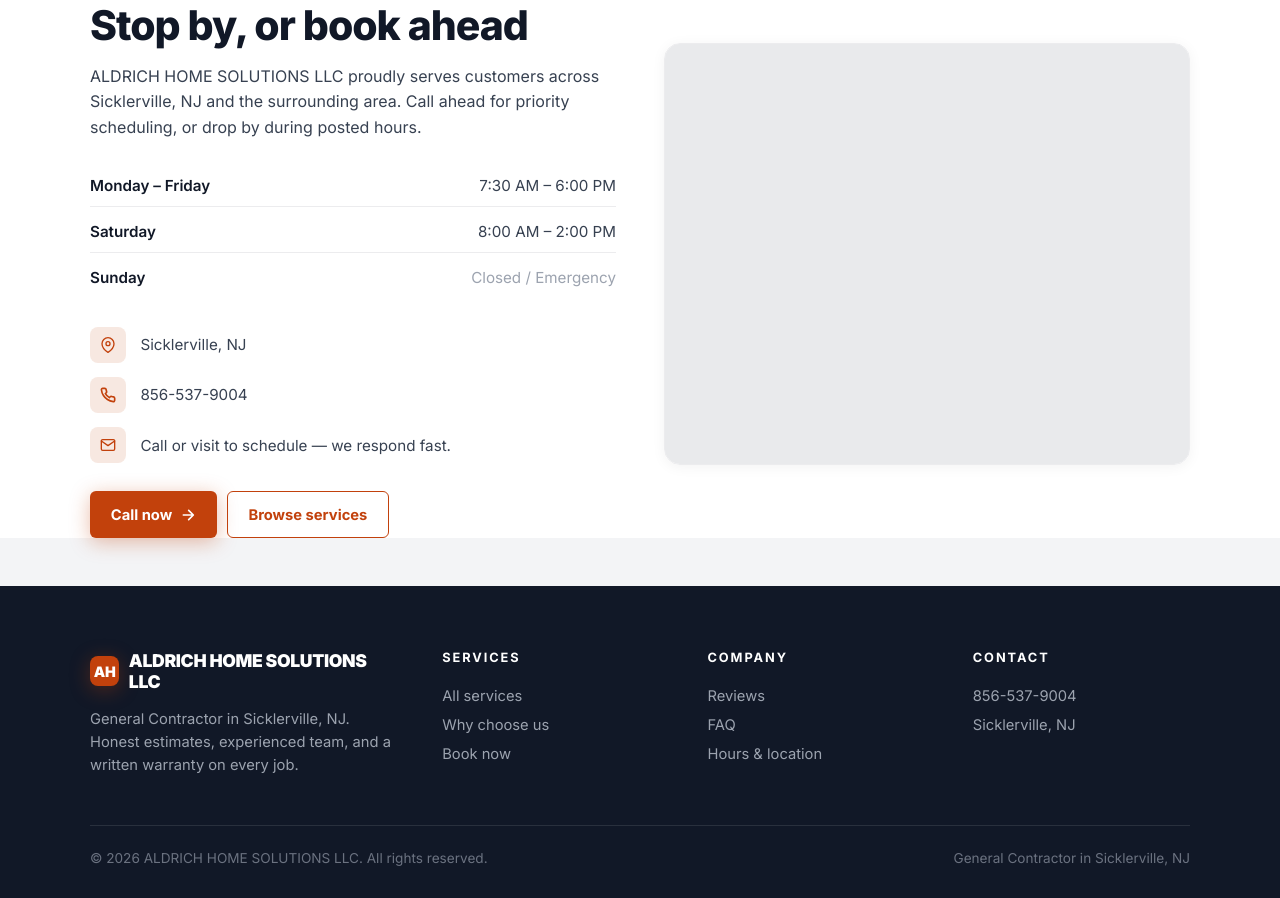
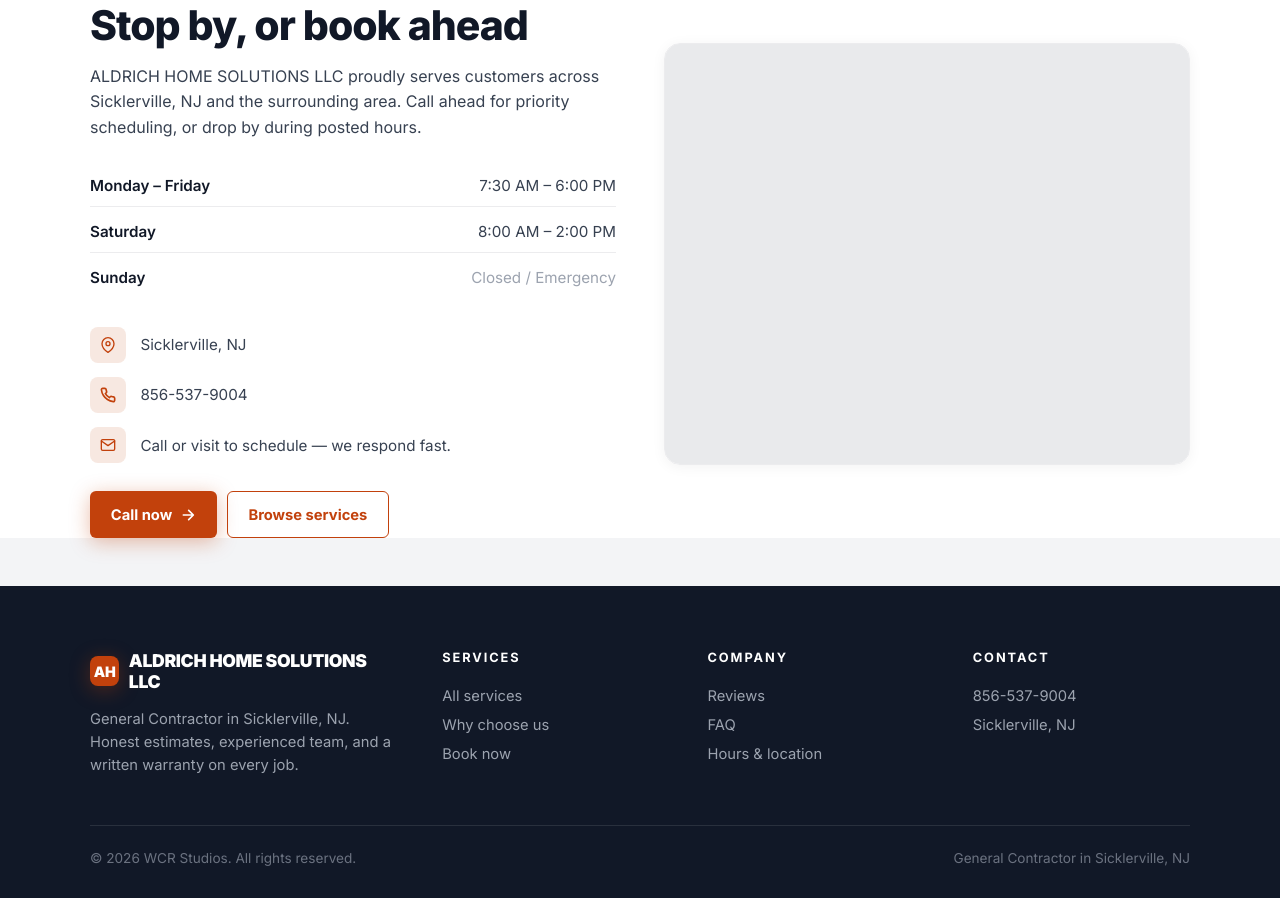
Before and after one commit to Wrenbjor/trades--aldrich-home-solutions-llc, a plain HTML site: page index.html in a window 1280 px wide. Shown: the part 4691-5589 px from the top of the page. Drawn offline with nearby package versions, Linux system fonts and the light colour scheme; no server answers.

Commit message:
Update site

```diff
--- a/index.html
+++ b/index.html
@@ -605,7 +605,7 @@
     </div>
   </div>
   <div class="foot-bottom">
-    <div>&copy; 2026 ALDRICH HOME SOLUTIONS LLC. All rights reserved.</div>
+    <div>&copy; 2026 WCR Studios. All rights reserved.</div>
     <div>General Contractor in Sicklerville, NJ</div>
   </div>
 </footer>
```
